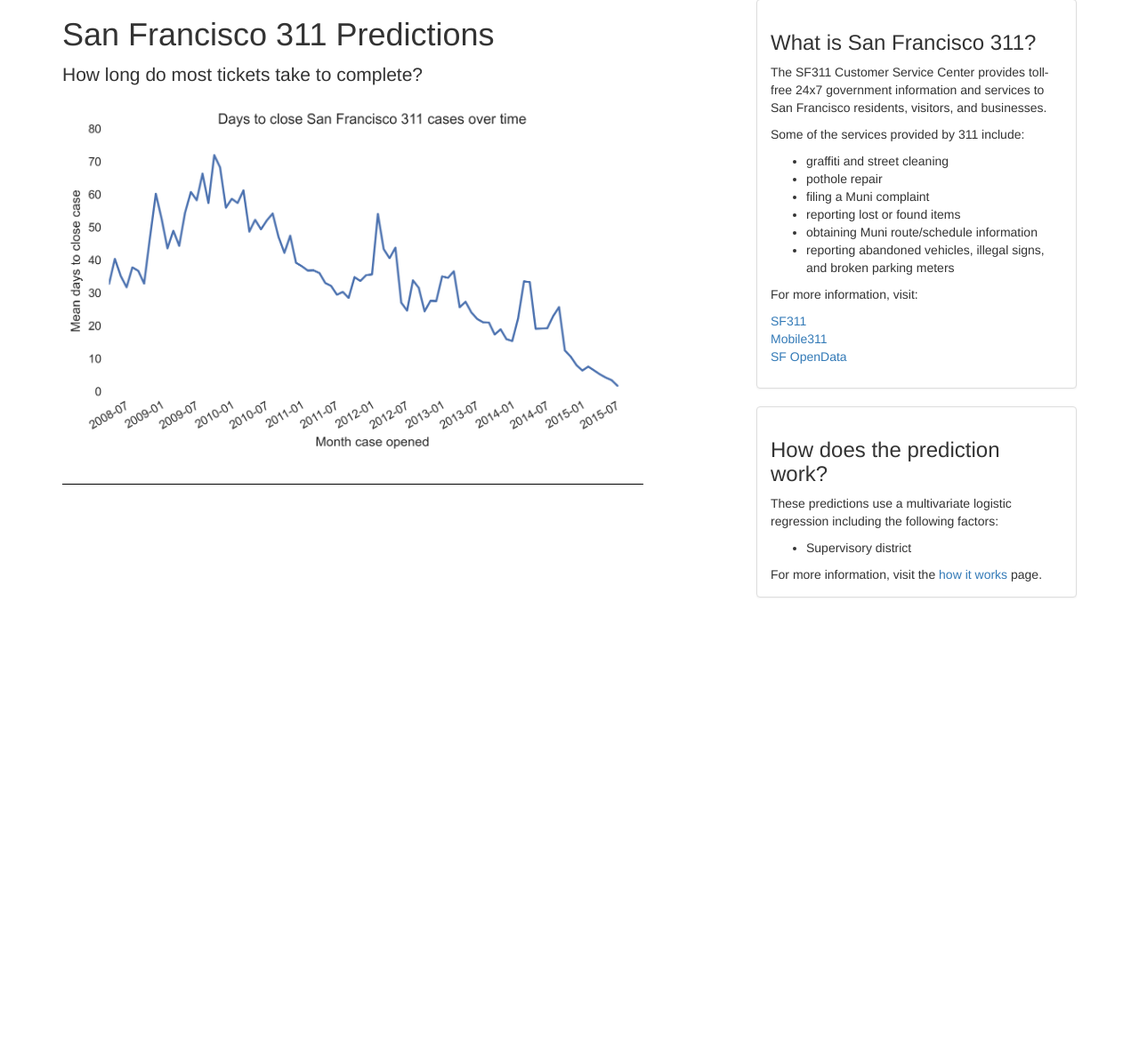
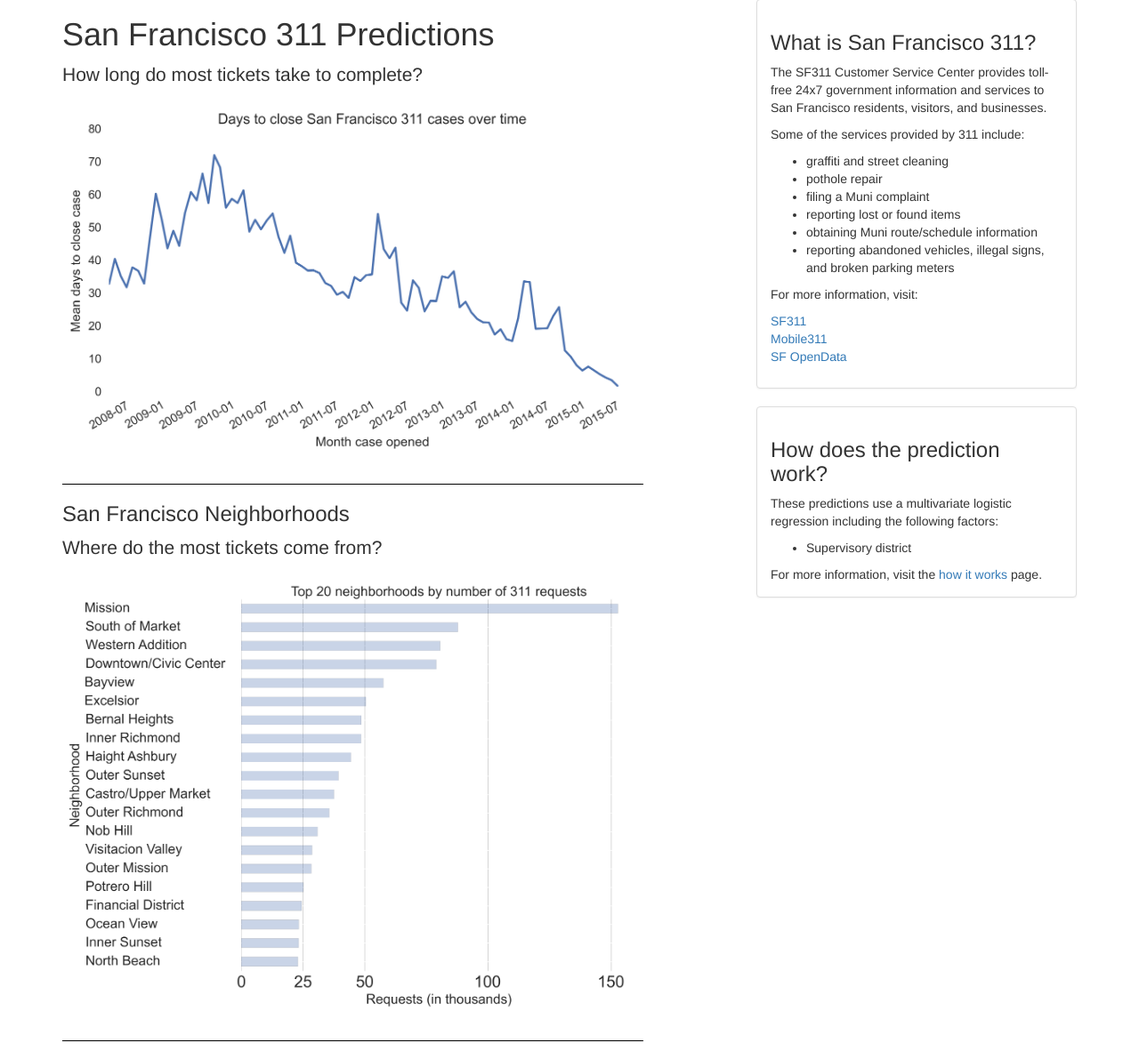
Before and after one commit to pwgerman/311, a Flask app: page /insights in a window 1280 px wide. Shown: the part 91-1282 px from the top of the page at 89% size. Before the commit the page ends 763 px from the top, so only its background shows below. Run offline with Flask 2, Linux system fonts and the light colour scheme; some libraries are stand-ins or nearby versions.

Commit message:
Add RequestsByNeighborhood to insights page

```diff
--- a/web/templates/insights.html
+++ b/web/templates/insights.html
@@ -10,4 +10,9 @@
   <p class="lead">How does supervisor district impact response times?  Let us look.</p>
   <img src="static/images/311_days.png", width="100%">
 </div> -->
+<div class="content-block">
+  <h3>San Francisco Neighborhoods</h3>
+  <p class="lead">Where do the most tickets come from?</p>
+  <img src="static/images/RequestByNeighborhood.png", width="100%">
+</div>
 {% endblock %}
```
Also changed, not shown: web/static/images/RequestByNeighborhood.png (added).
